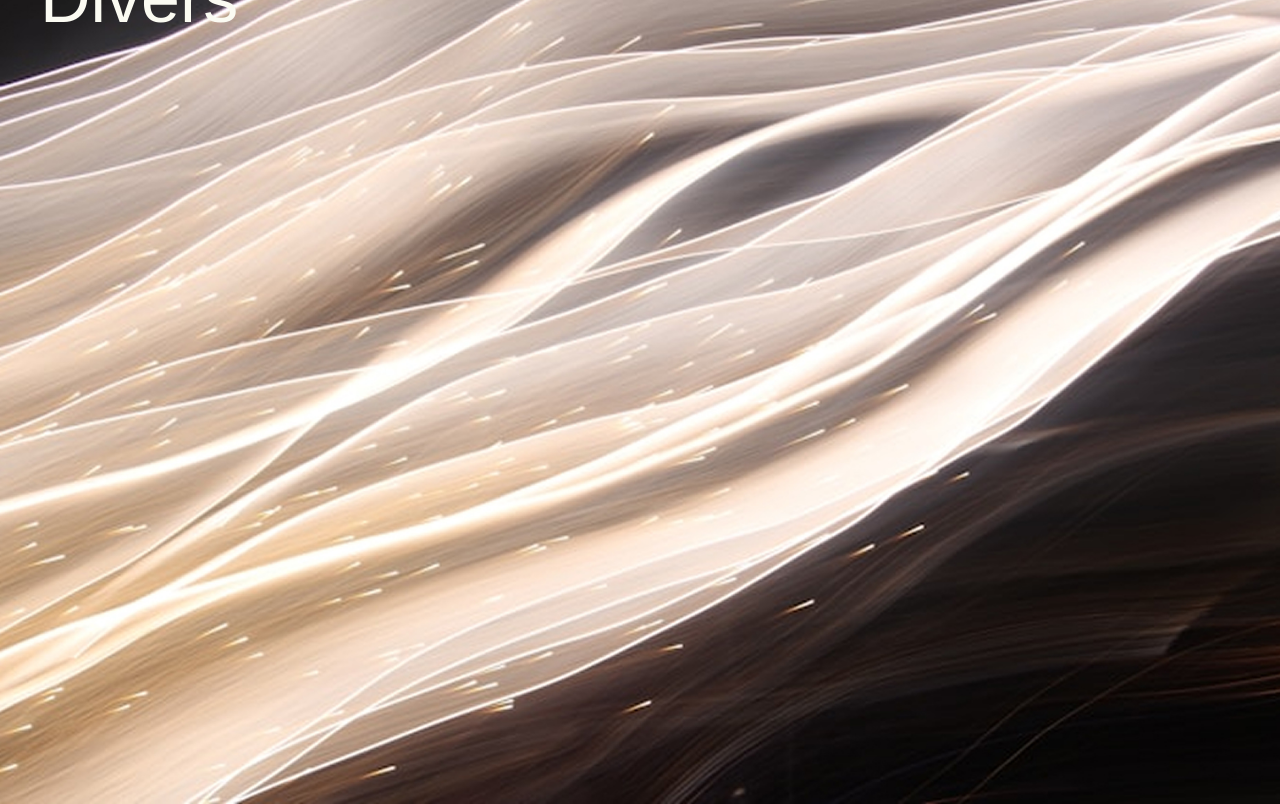
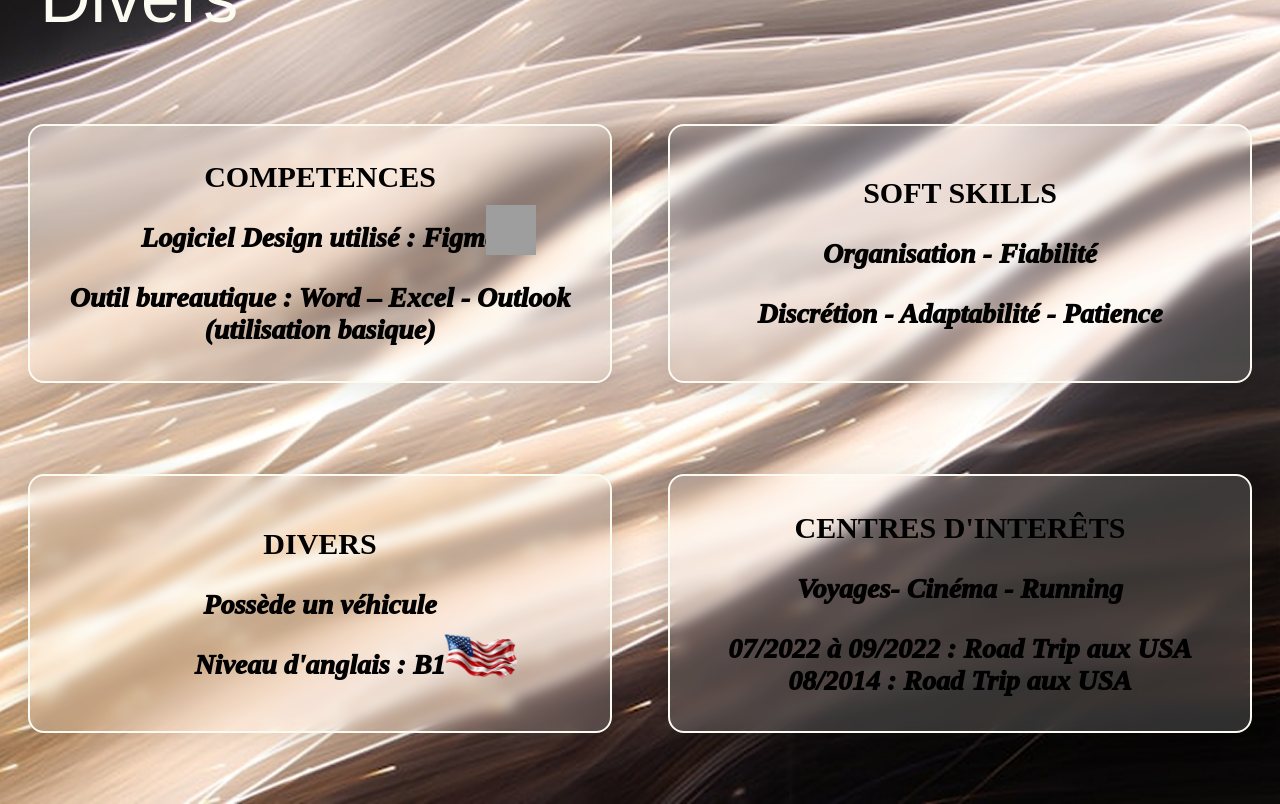
Before and after one commit to BruceDoby/portfolio-nadege, a React (Vite) app: page / in a window 1280 px wide. Shown: the part 6080-6884 px from the top of the page. Built offline with nearby package versions, Linux system fonts and the light colour scheme; grey boxes are pictures that could not be loaded; a web font is replaced by a local one.

Commit message:
page divers terminée

```diff
--- a/src/App.css
+++ b/src/App.css
@@ -83,18 +83,15 @@ main {
   z-index: 10;
 }
 
-/* .liquid-glass {
-  position: absolute;
-  top: 370px;
-  left: 32.5%;
-  z-index: 5;
+.liquid-glass {
+  /*z-index: 5;
   width: 535px;
-  height: 242px;
+  height: 242px;*/
   background: rgba(255, 255, 255, 0.17);
   border-radius: 16px;
   box-shadow: 0 4px 30px rgba(0, 0, 0, 0.1);
   backdrop-filter: blur(6.2px);
-} */
+}
 
 .about-me {
   background-color: var(--kaki);
@@ -344,3 +341,56 @@ main {
   height: auto;
   object-fit: contain;
 }
+
+.all__infos {
+  position: absolute;
+  top: 0;
+  left: 0;
+  width: 100%;
+  height: 80%;
+  display: grid;
+  grid-template-columns: repeat(2, 1fr);
+  padding-top: 150px;
+  justify-items: center;
+  align-items: center;
+}
+
+.infoblock {
+  display: flex;
+  flex-direction: column;
+  font-family: var(--font3);
+  font-weight: 1000;
+  padding: 30px;
+  border: 2px solid var(--blanc-creme);
+  text-align: center;
+  width: 520px;
+  height: 195px;
+  justify-content: center;
+}
+
+.infoblock__title {
+  font-size: 30px;
+  margin: 0;
+}
+
+.infoblock__description, .infoblock__content {
+  font-size: 28px;
+  font-style: italic;
+}
+
+.figma {
+  z-index: 5;
+  position: absolute;
+  top: 32.5%;
+  left: 38%;
+  width: 50px;
+  height: 50px;
+}
+
+.usa_flag {
+  position: absolute;
+  bottom: 11.5%;
+  left: 34.5%;
+  width: 77px;
+  height: 47px;
+}
--- a/src/components/InfoCard.jsx
+++ b/src/components/InfoCard.jsx
@@ -0,0 +1,11 @@
+const InfoBlock = ({ title, description, children }) => {
+  return (
+    <div className="infoblock liquid-glass">
+      <h2 className="infoblock__title">{title}</h2>
+      <p className="infoblock__description">{description}</p>
+      <div className="infoblock__content">{children}</div>
+    </div>
+  );
+};
+
+export default InfoBlock;
--- a/src/components/divers.jsx
+++ b/src/components/divers.jsx
@@ -1,4 +1,6 @@
 import DiversBackground from '../assets/Rectangle_477.jpg'
+import InfoBlock from './InfoCard'
+import USA from '../assets/Rectangle_503.png'
 
 function Divers() {
     return(
@@ -8,6 +10,31 @@ function Divers() {
             <div className='background--divers'>
                 <img src={DiversBackground} alt='image de fond de divers'></img>
             </div>
+            <div className='all__infos'>
+            <img src="https://cdn.jsdelivr.net/gh/devicons/devicon@latest/icons/figma/figma-original.svg" className='figma'/>
+            <InfoBlock
+            title="COMPETENCES"
+            description="Logiciel Design utilisé : Figma"
+            children="Outil bureautique : Word – Excel - Outlook (utilisation basique)"
+            />
+            <InfoBlock
+            title="SOFT SKILLS"
+            description="Organisation - Fiabilité"
+            children="Discrétion - Adaptabilité - Patience"
+            />
+            <InfoBlock
+            title="DIVERS"
+            description="Possède un véhicule"
+            children="Niveau d'anglais : B1"
+            />
+            <InfoBlock
+            title="CENTRES D'INTERÊTS"
+            description="Voyages-  Cinéma - Running"
+            children="07/2022 à 09/2022 : Road Trip aux USA
+                    08/2014 : Road Trip aux USA"
+            />
+            <img src={USA} alt='drapeau des états-unis' className='usa_flag'></img>
+            </div>
         </div>
         </>
     )
```
Also changed, not shown: src/assets/Rectangle_503.png (renamed from src/assets/Rectangle 503.png).
